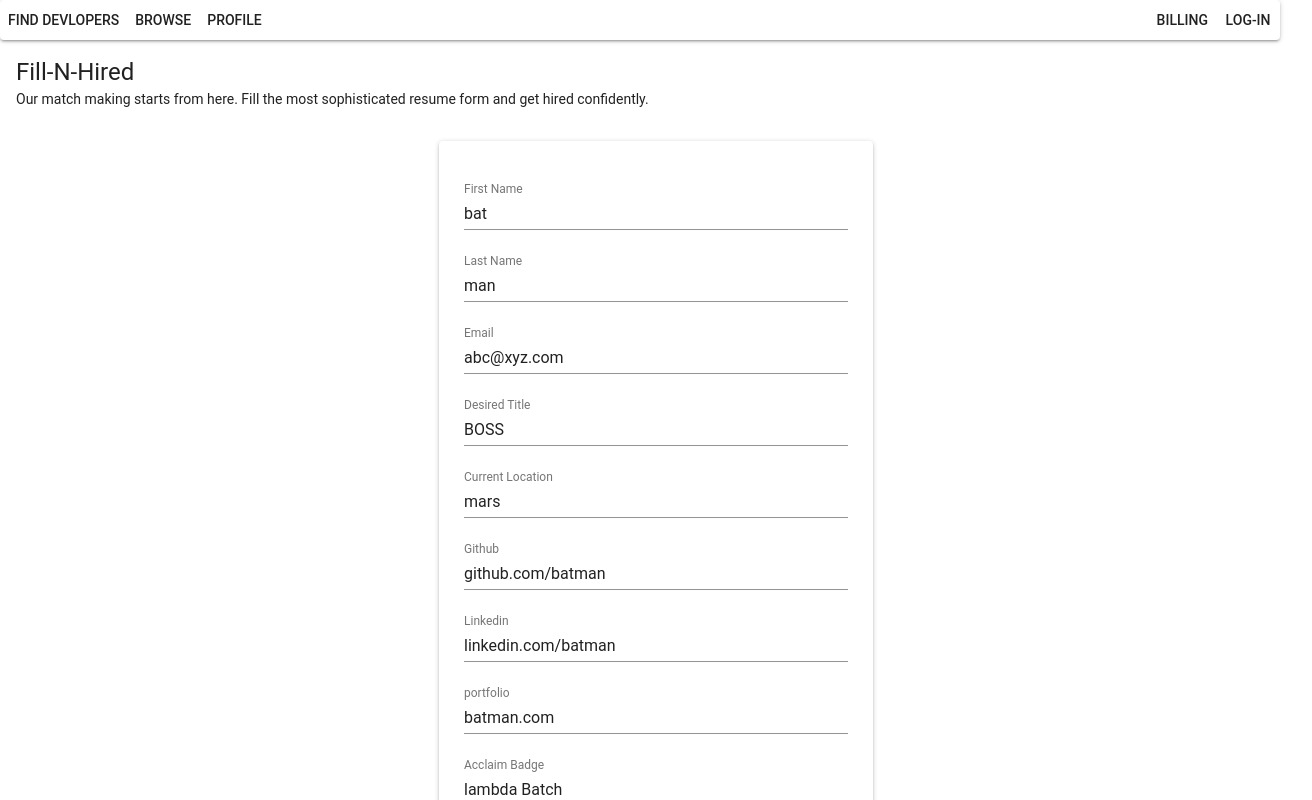
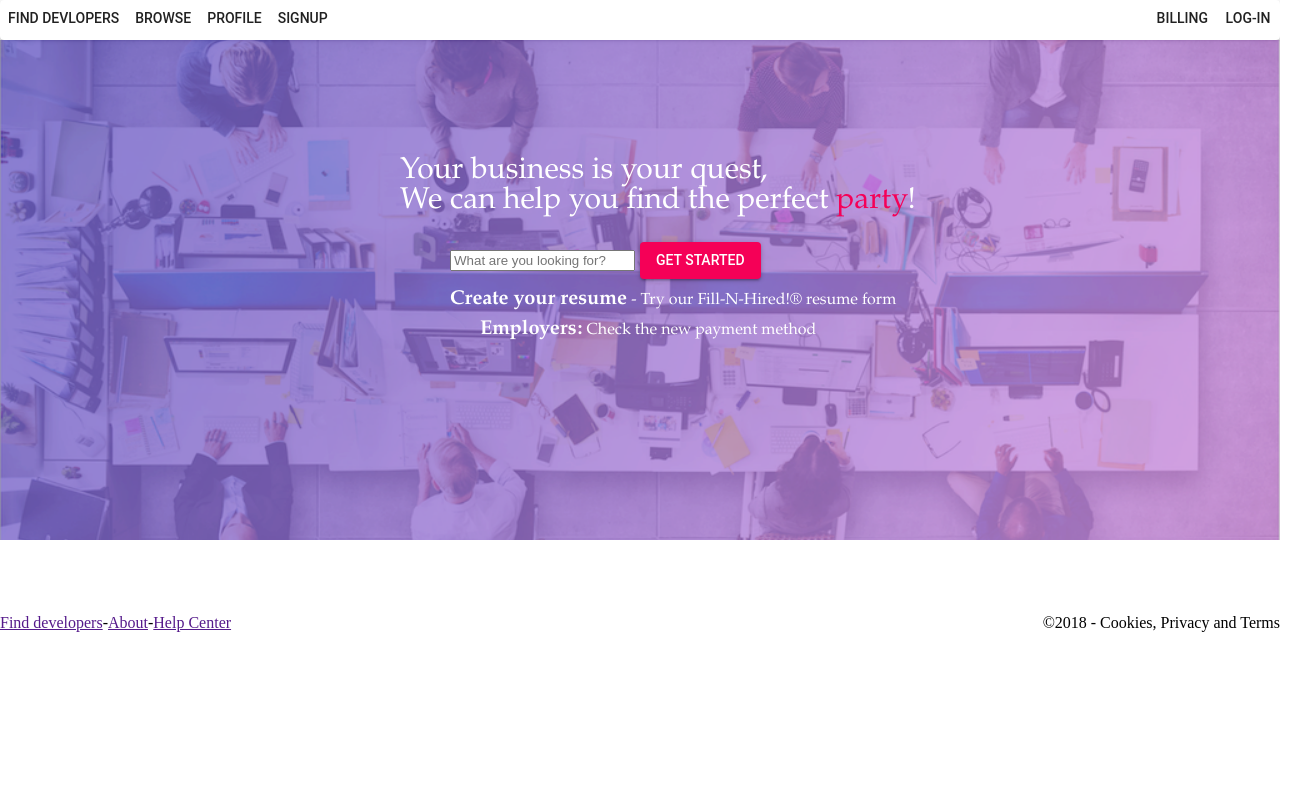
Before and after one commit to BloomTech-Labs/CS10-Developer-Profiles, a React (Create React App) app in the folder front-end/lambda-in/: page / in a window 1280 px wide. Shown: the top 800 px of the page, 1312 px wide, since content can reach past the window. Built offline with nearby package versions, Linux system fonts and the light colour scheme.

Commit message:
WIRE COMPONENTS && Add testing links to navBar

```diff
--- a/front-end/lambda-in/src/App.js
+++ b/front-end/lambda-in/src/App.js
@@ -1,29 +1,43 @@
 import React, { Component } from 'react';
+import { Route, Switch, Link, Redirect, withRouter } from 'react-router-dom';
 import './App.css';
+// import NavBar from './Components/Navbar/navbar';
 import DevSignUp from './Components/DevSignUp/DevSignUp';
 import DevLogin from './Components/DevLogIn/DevLogIn';
+import LandingPage from './Components/Landing Page/landing-page';
+import DevProfile from './Components/DevProfile/DevProfile';
+import Browse from './Components/Browse/browse(employer-view)';
+import Billing from './Components/Billing/billing';
 
 class App extends Component {
   state = {
-    isSignedIn: false
-  }
+    isSignedIn: false,
+  };
   render() {
-    if(this.state.isSignedIn){
+    if (this.state.isSignedIn) {
       return (
         <div>
           <DevLogin />
         </div>
       );
-    }
-    else{
+    } else {
       return (
         <div>
-          <DevSignUp />
+          <Switch>
+            <Route exact path="/" component={LandingPage} />
+            <Route exact path="/dev-profiles" component={DevProfile} />
+            <Route path="/dev-sigup" component={DevSignUp} />
+            <Route path="/browse-developers" component={Browse} />
+            <Route path="/billing" component={Billing} />
+
+            {/* For testing purpose */}
+            <Route path="/dev-signup" component={DevSignUp} />
+            <Route path="/dev-login" component={DevLogin} />
+          </Switch>
         </div>
       );
     }
   }
 }
 
-
 export default App;
--- a/front-end/lambda-in/src/Components/Landing Page/Navbar/navbar.css
+++ /dev/null
@@ -1,68 +0,0 @@
-/* http://meyerweb.com/eric/tools/css/reset/
-   v2.0 | 20110126
-   License: none (public domain)
-*/
-
-html, body, div, span, applet, object, iframe,
-h1, h2, h3, h4, h5, h6, p, blockquote, pre,
-a, abbr, acronym, address, big, cite, code,
-del, dfn, em, img, ins, kbd, q, s, samp,
-small, strike, strong, sub, sup, tt, var,
-b, u, i, center,
-dl, dt, dd, ol, ul, li,
-fieldset, form, label, legend,
-table, caption, tbody, tfoot, thead, tr, th, td,
-article, aside, canvas, details, embed,
-figure, figcaption, footer, header, hgroup,
-menu, nav, output, ruby, section, summary,
-time, mark, audio, video {
-	margin: 0;
-	padding: 0;
-	border: 0;
-	font-size: 100%;
-	font: inherit;
-	vertical-align: baseline;
-}
-/* HTML5 display-role reset for older browsers */
-article, aside, details, figcaption, figure,
-footer, header, hgroup, menu, nav, section {
-	display: block;
-}
-body {
-	line-height: 1;
-}
-ol, ul {
-	list-style: none;
-}
-blockquote, q {
-	quotes: none;
-}
-blockquote:before, blockquote:after,
-q:before, q:after {
-	content: '';
-	content: none;
-}
-table {
-	border-collapse: collapse;
-	border-spacing: 0;
-}
-.navBar {
-    width: 100vw;
-    height: 5vh;
-    display: flex;
-    justify-content: space-evenly;
-}
-
-.leftNavBar {
-    width:50vw;
-    height: 5vh;
-    display: flex;
-    justify-content: flex-start;
-}
-
-.rightNavBar {
-    width:50vw;
-    height: 5vh;
-    display: flex;
-    justify-content: flex-end;
-}
--- a/front-end/lambda-in/src/Components/Navbar/navbar.js
+++ b/front-end/lambda-in/src/Components/Navbar/navbar.js
@@ -1,4 +1,5 @@
 import React from 'react';
+import { Route, Switch, Link, Redirect, withRouter } from 'react-router-dom';
 //import { Navbar, NavItem, NavDropdown, Nav, MenuItem } from 'react-bootstrap';
 import './navbar.css';
 import Button from '@material-ui/core/Button';
@@ -10,18 +11,37 @@ class NavBar extends React.Component {
       <Paper>
         <div className="navBar">
           <div className="leftNavBar">
+            <Link to="/">
               <Button>find Devlopers</Button>
+            </Link>
+            {/* <Link to="/browse-developers"> */}
+            <Link to="/">
               <Button>Browse</Button>
+            </Link>
+            {/* <Link to="/profile"> */}
+            <Link to="/">
               <Button>profile</Button>
+            </Link>
+
+            {/* START - Just for test purpose */}
+            <Link to="/dev-signup">
+              <Button>Signup</Button>
+            </Link>
+            {/* END - Just for test purpose */}
           </div>
           <div className="rightNavBar">
+            {/* <Link to="/billing"> */}
+            <Link to="/">
               <Button>Billing</Button>
+            </Link>
+            <Link to="/dev-login">
               <Button>Log-in</Button>
+            </Link>
           </div>
         </div>
       </Paper>
-        )
+    );
   }
-};
+}
 
 export default NavBar;
```
Also changed, not shown: front-end/lambda-in/src/Components/Landing Page/Navbar/navbar.js (deleted, +0 -27 lines). Lines whose indentation alone changed are shown as unchanged.
